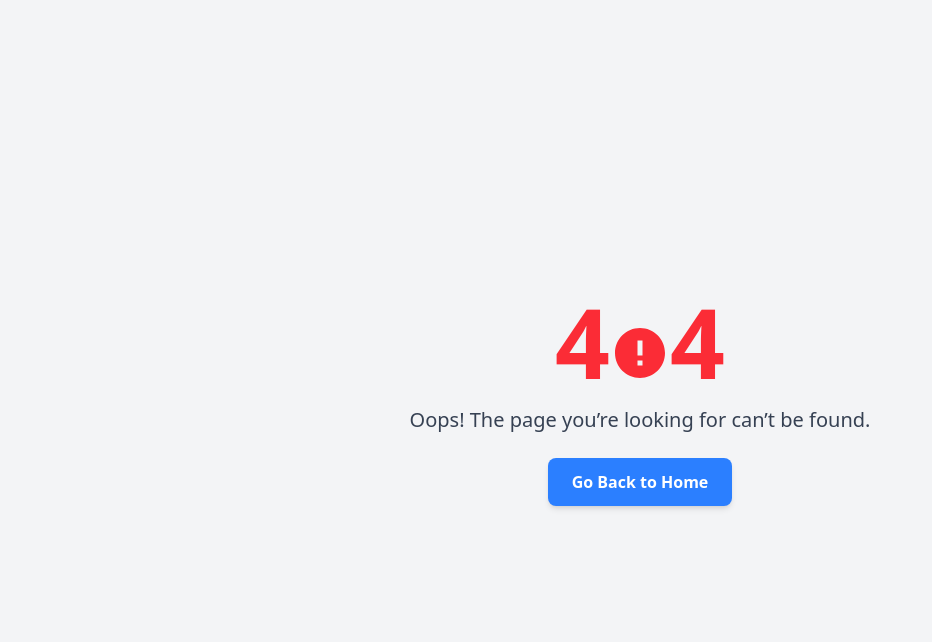
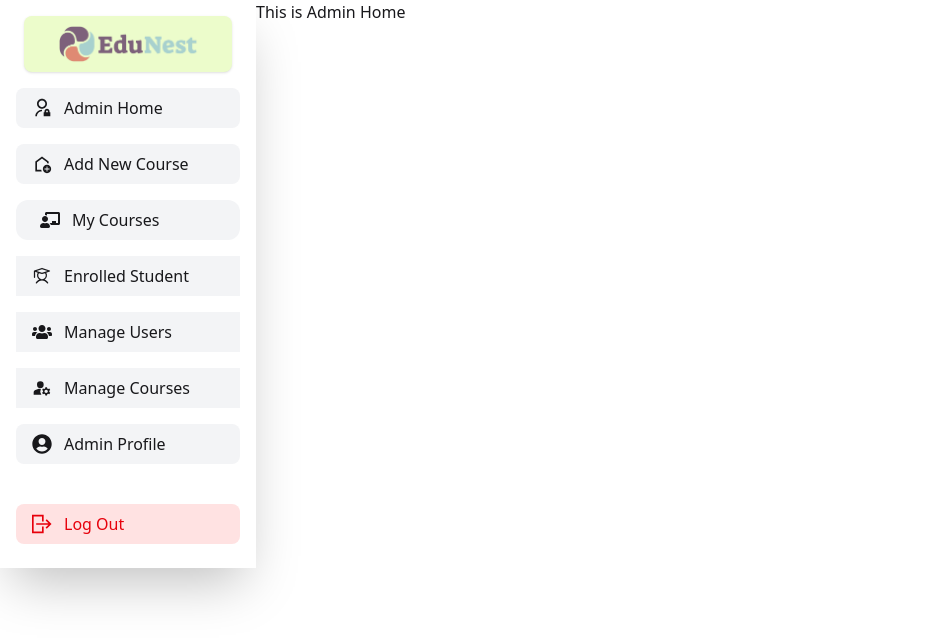
Before and after one commit to MujahidulIslam4541/EduNest-FrontEnd, a React (Vite) app: page /dashboard/AdminHome in a window 1280 px wide. Shown: the top 642 px of the page, without its empty margins (0-932 px from the left). Built offline with nearby package versions, Linux system fonts and the light colour scheme.

Commit message:
enrolledStudentpage and Admin Home design complete

```diff
--- /dev/null
+++ b/src/Pages/Dashboard/AdminHome/AdminHome.jsx
@@ -0,0 +1,10 @@
+
+const AdminHome = () => {
+  return (
+    <div>
+      <h2>This is Admin Home</h2>
+    </div>
+  )
+}
+
+export default AdminHome
--- a/src/Pages/Dashboard/Dashboard.jsx
+++ b/src/Pages/Dashboard/Dashboard.jsx
@@ -51,7 +51,7 @@ const Dashboard = () => {
 
                     // instructor/teacher section
                     <div className='space-y-4 px-4'>
-                        <Link className='flex items-center gap-3 px-4 py-2 rounded-lg bg-[#F3F4F6] hover:bg-[#E5E7E8] transition duration-200 text-base font-medium' >
+                        <Link to='/dashboard/AdminHome' className='flex items-center gap-3 px-4 py-2 rounded-lg bg-[#F3F4F6] hover:bg-[#E5E7E8] transition duration-200 text-base font-medium' >
                             <RiAdminLine className='text-xl' /> Admin Home
                         </Link>
 
@@ -64,7 +64,7 @@ const Dashboard = () => {
                             <FaChalkboardTeacher className='text-xl' /> My Courses
                         </Link>
 
-                        <Link className='flex items-center gap-3 px-4 py-2 bg-[#F3F4F6] hover:bg-[#E5E7E8] transition duration-200 text-base font-medium'>
+                        <Link to='/dashboard/EnrolledStudent' className='flex items-center gap-3 px-4 py-2 bg-[#F3F4F6] hover:bg-[#E5E7E8] transition duration-200 text-base font-medium'>
                             <PiStudent className='text-xl' /> Enrolled Student
                         </Link>
 
--- /dev/null
+++ b/src/Pages/Dashboard/EnroledStudent/EnrolledStudent.jsx
@@ -0,0 +1,11 @@
+import React from 'react'
+
+const EnrolledStudent = () => {
+  return (
+    <div>
+      <h2>EnrolledStudent</h2>
+    </div>
+  )
+}
+
+export default EnrolledStudent
--- a/src/Routes/Router.jsx
+++ b/src/Routes/Router.jsx
@@ -13,6 +13,8 @@ import CourseDetails from "../Pages/courseDetails/CourseDetails";
 import AddCourse from "../Pages/Dashboard/addcourse/Addcourse";
 import ManageUsers from "../Pages/Dashboard/ManageUsers/ManageUsers";
 import MyCourses from "../Pages/Dashboard/MyCourses/MyCourses";
+import AdminHome from "../Pages/Dashboard/AdminHome/AdminHome";
+import EnrolledStudent from "../Pages/Dashboard/EnroledStudent/EnrolledStudent";
 
 
 const router = createBrowserRouter([
@@ -36,7 +38,9 @@ const router = createBrowserRouter([
     children: [
       { path: '/dashboard/addCourse', element: <AddCourse></AddCourse> },
       { path: '/dashboard/manageUsers', element: <ManageUsers></ManageUsers> },
-      { path: '/dashboard/MyCourses', element: <MyCourses></MyCourses> }
+      { path: '/dashboard/MyCourses', element: <MyCourses></MyCourses> },
+      { path: '/dashboard/AdminHome', element: <AdminHome></AdminHome> },
+      { path: '/dashboard/EnrolledStudent', element: <EnrolledStudent></EnrolledStudent> },
     ]
   }
 ]);
```
